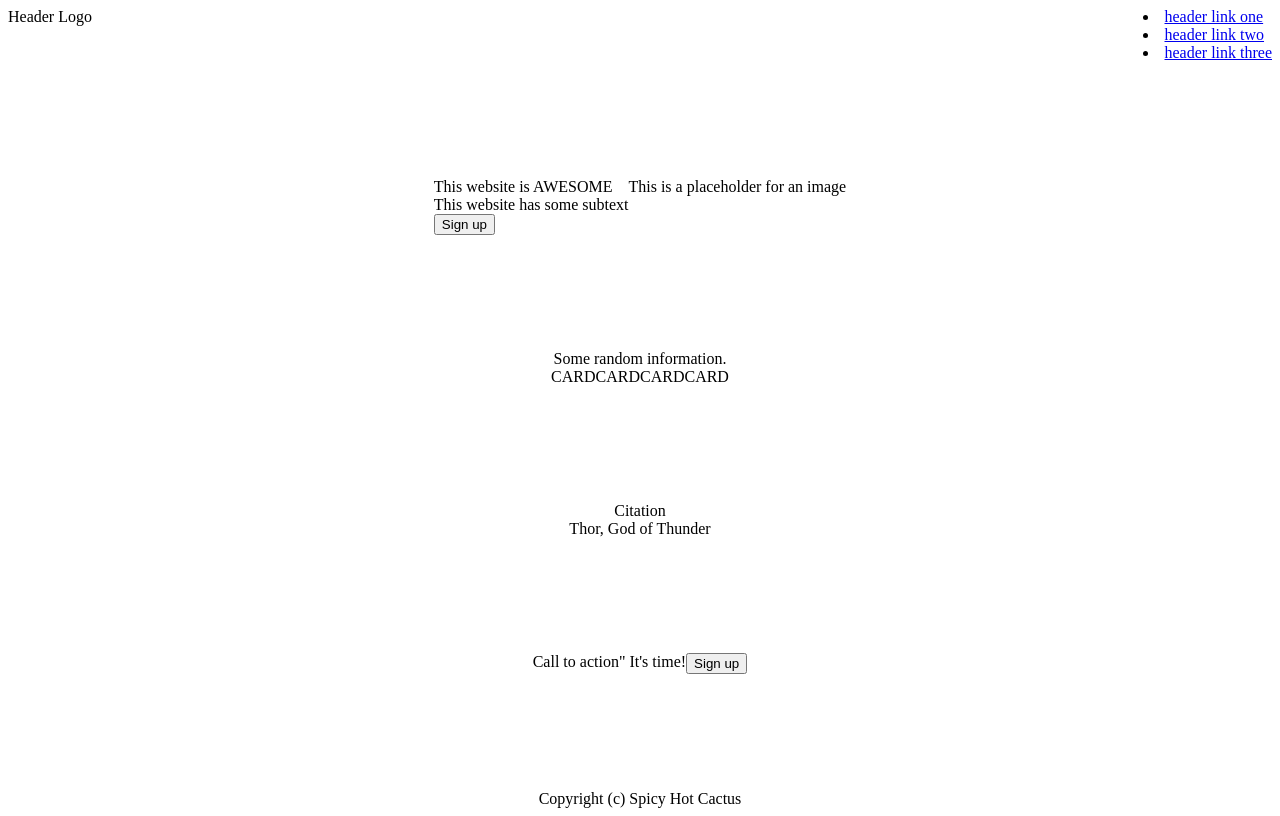
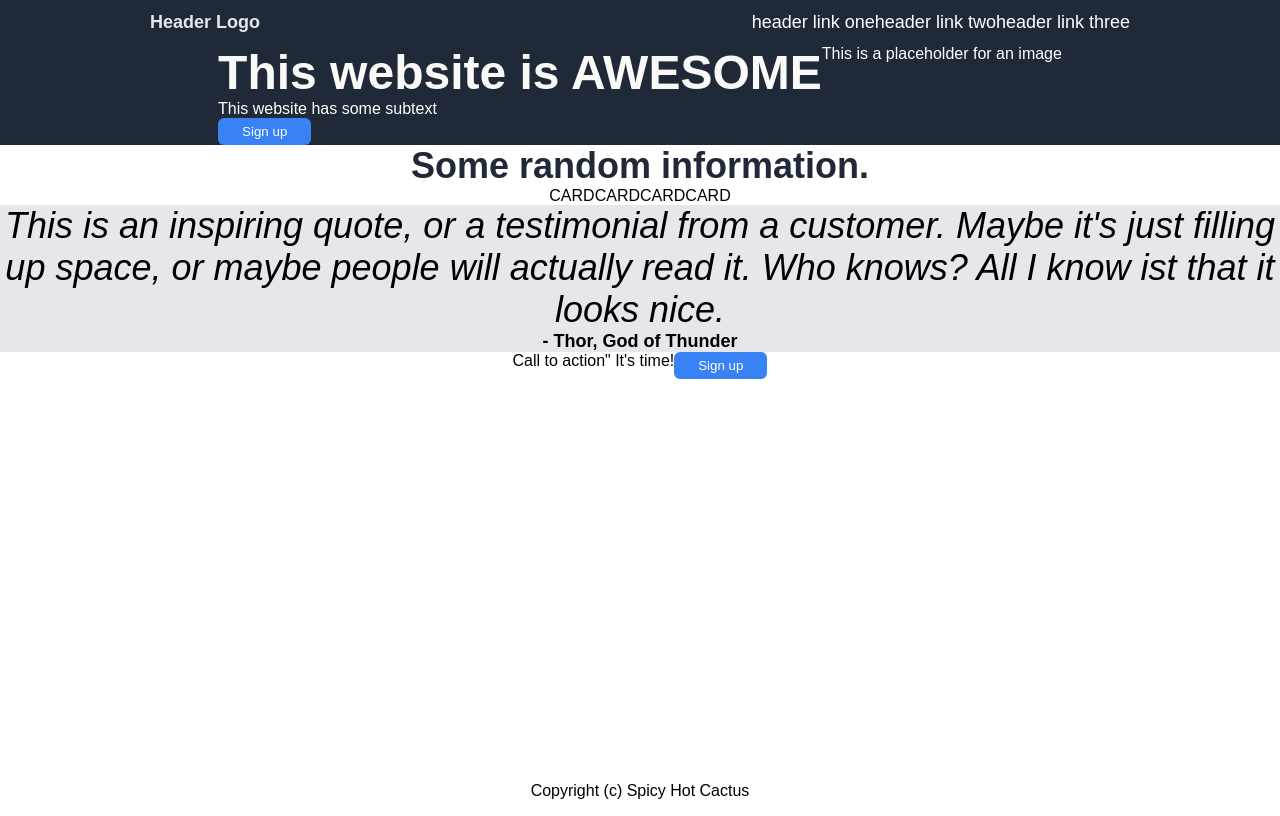
Before and after one commit to danstagram/landing-page, a plain HTML site: page index.html in a window 1280 px wide. Drawn offline with Linux system fonts and the light colour scheme.

Commit message:
End of Coding Day. Progress.

```diff
--- a/index.html
+++ b/index.html
@@ -30,7 +30,9 @@
     </div>
 
     <div class="block_information">
-        Some random information.
+        <div class="information_title">
+            Some random information.
+        </div>
         <div class="information_cards">
             <div class="card"> CARD </div>
             <div class="card"> CARD </div>
@@ -41,10 +43,10 @@
 
     <div class="citation">
         <div class="citation_text">
-            Citation
+            This is an inspiring quote, or a testimonial from a customer. Maybe it's just filling up space, or maybe people will actually read it. Who knows? All I know ist that it looks nice.
         </div>
         <div class="citation_author">
-            Thor, God of Thunder
+            - Thor, God of Thunder
         </div>
     </div>
 
--- a/style.css
+++ b/style.css
@@ -1,25 +1,69 @@
 body{
     display: flex;
     flex-direction: column;
-    justify-content: space-between;
+    font-family:Arial, Helvetica, sans-serif;
     min-height: 100vh;
-    flex: 0;
+    padding: 0;
+    margin: 0;
+}
+
+li{
+    list-style: none;
+}
+
+a{
+    text-decoration: none;
+    color: white;
+}
+
+button{
+    background-color: #3882f6;
+    color: white;
+    border: none;
+    padding: 6px 24px;
+    border-radius: 6px;
 }
 
 .header{
     display: flex;
     justify-content: space-between;
+    background-color: #1f2937;
+    color: #e5e7eb;
+    font-size: 18px;
+    padding: 12px 150px;
+}
+
+.header_left{
+    font-weight: bold;
+}
+
+.header_right{
+    display: flex;
 }
 
 .block_one{
     display: flex;
     justify-content: center;
+    background-color: #1f2937;
+    color: white;
+}
+
+.text_title{
+    color: #f9faf8;
+    font-weight: bolder;
+    font-size: 48px;
 }
 
 .block_information{
     display: flex;
     flex-direction: column;
     text-align: center;
+}
+
+.information_title{
+    font-size: 36px;
+    font-weight: bolder;
+    color: #1f2937;
 }
 
 .information_cards{
@@ -31,6 +75,18 @@ body{
     display: flex;
     flex-direction: column;
     text-align: center;
+    background-color: #e5e7eb;
+}
+
+.citation_text{
+    font-size: 36px;
+    font-weight: lighter;
+    font-style: italic;
+}
+
+.citation_author{
+    font-size: 18px;
+    font-weight: bold;
 }
 
 .block_cta{
@@ -40,4 +96,5 @@ body{
 
 .footer{
     text-align: center;
+    margin-top: auto;
 }
```
